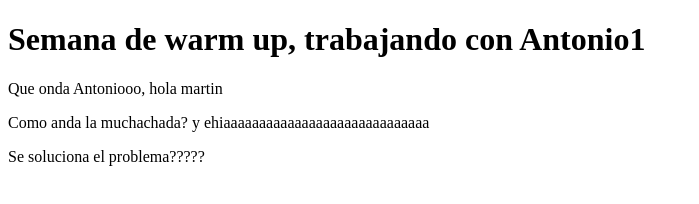
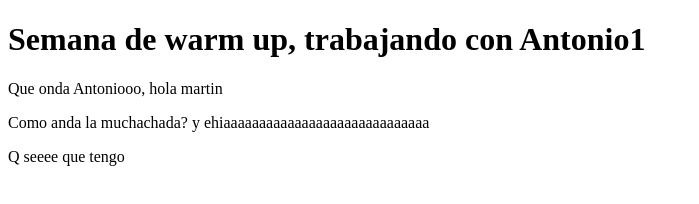
Before and after one commit to antoluduenabereziuk21/RepoPrueba, a website: page client/index.html in a window 1280 px wide. Shown: the whole page, without its empty margins (0-699 px from the left). Drawn offline with Linux system fonts and the light colour scheme.

Commit message:
dale que va

```diff
--- a/client/index.html
+++ b/client/index.html
@@ -10,6 +10,6 @@
     <h1>Semana de warm up, trabajando con Antonio1</h1>
     <p>Que onda Antoniooo, hola martin</p>
     <p>Como anda la muchachada? y ehiaaaaaaaaaaaaaaaaaaaaaaaaaaaaa</p>
-    <p>Se soluciona el problema?????</p>
+    <p>Q seeee que tengo</p>
   </body>
 </html>
```
